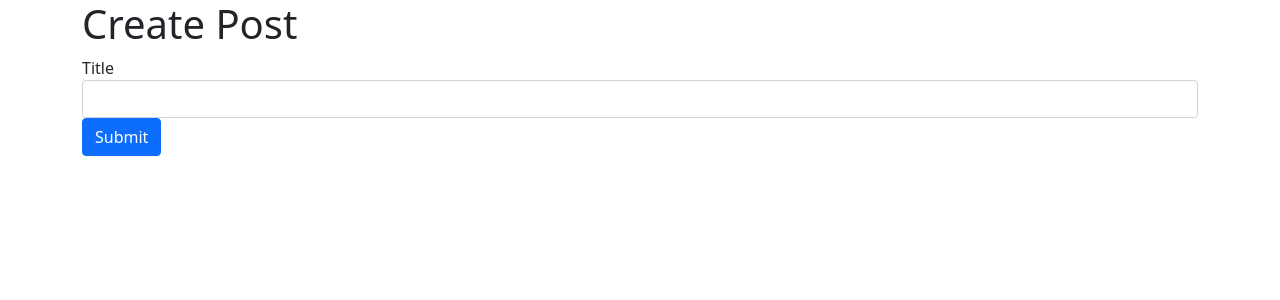
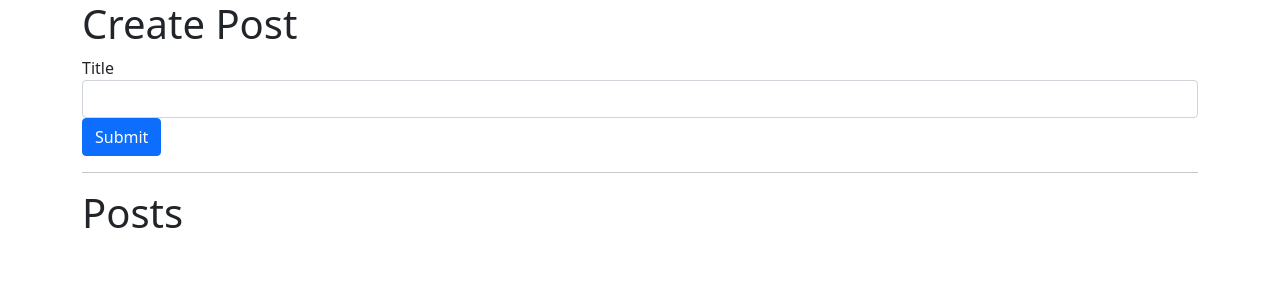
Before and after one commit to edumueller/microservices-react-client, a React (Create React App) app: page / in a window 1280 px wide. Shown: the top 300 px of the page. Built offline with nearby package versions, Linux system fonts and the light colour scheme.

Commit message:
feat(post-list): add post list component

```diff
--- a/src/App.js
+++ b/src/App.js
@@ -1,11 +1,15 @@
 import React from "react";
 import PostCreate from "./PostCreate";
+import PostList from "./PostList";
 
 const App = () => {
   return (
     <div className="container">
       <h1>Create Post</h1>
       <PostCreate />
+      <hr />
+      <h1>Posts</h1>
+      <PostList />
     </div>
   );
 };
--- /dev/null
+++ b/src/PostList.js
@@ -0,0 +1,7 @@
+import React from "react";
+
+const PostList = () => {
+  return <div />;
+};
+
+export default PostList;
```
